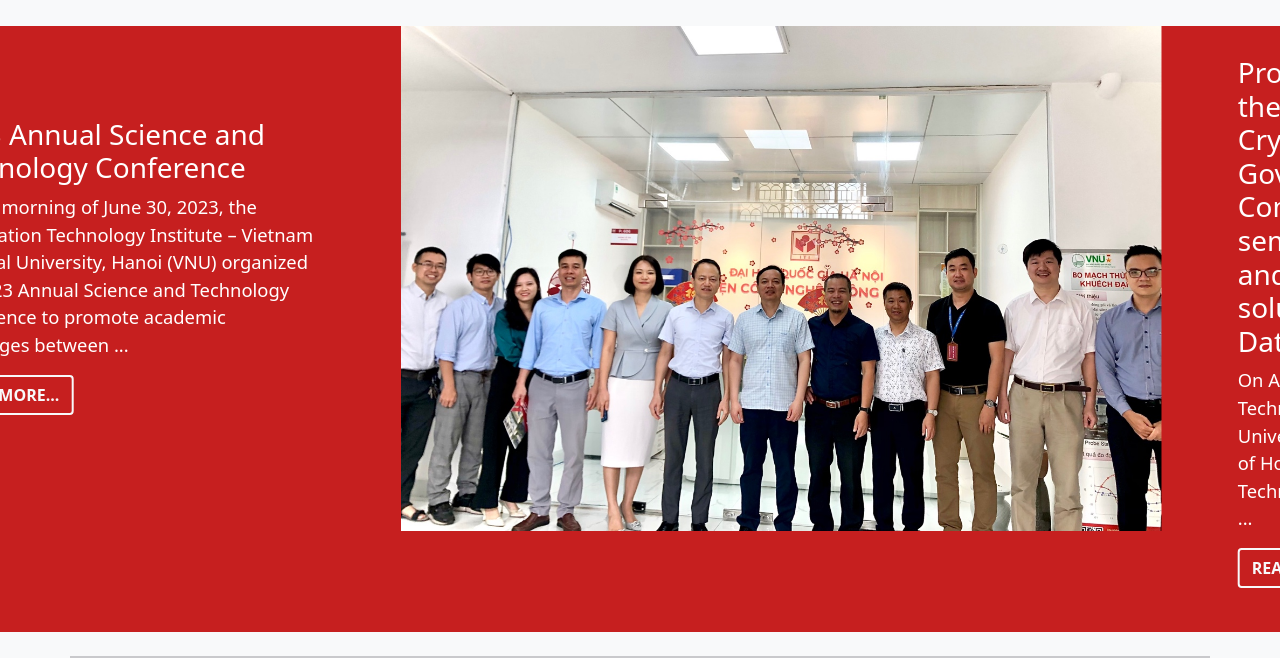
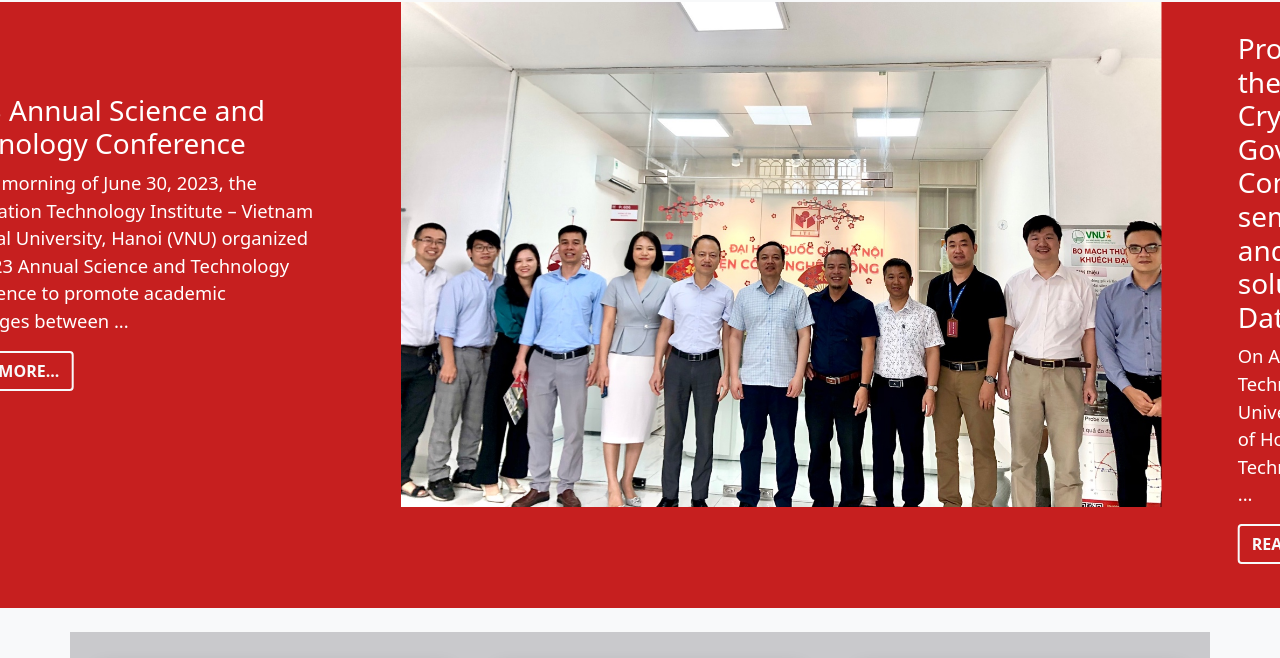
Before and after one commit to Moobbot2/AIRC-Website, a plain HTML site: page index.html in a window 1280 px wide. Shown: the part 139-797 px from the top of the page. Drawn offline with Linux system fonts and the light colour scheme.

Commit message:
upload css

```diff
--- a/assets/css/styles.css
+++ b/assets/css/styles.css
@@ -52,11 +52,6 @@ a {
     -webkit-transform: scale(1.1);
     -ms-transform: scale(1.1);
     transform: scale(1.1)
-}
-
-.section {
-    margin-top: 1.5rem;
-    margin-bottom: 1.5rem;
 }
 
 /* box */
@@ -349,8 +344,8 @@ a {
 
 .section {
     position: relative;
+    margin-bottom: 1.5rem;
 }
-
 .opacity-1 {
     opacity: 1 !important;
 }
```
